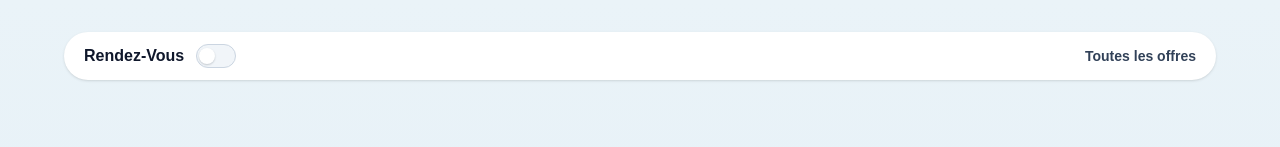
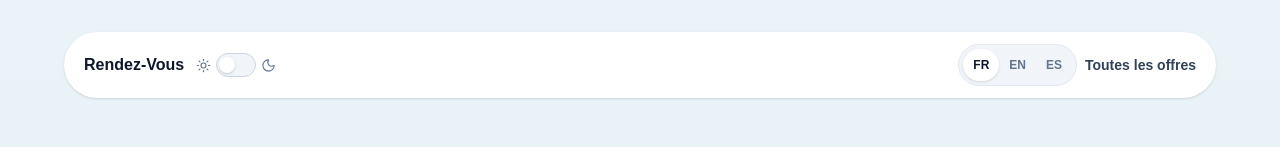
Before and after one commit to pimpudev/rendez-vous, a Next.js app: page /formulaire in a window 1280 px wide. Shown: the top 147 px of the page. Built offline with nearby package versions, Linux system fonts and the light colour scheme; no server answers.

Commit message:
Share language selector across site pages

```diff
--- a/app/admin/admin-header.tsx
+++ b/app/admin/admin-header.tsx
@@ -1,13 +1,17 @@
 import Link from "next/link";
 import ThemeToggle from "../theme-toggle";
+import { LanguageSelector } from "../site-language";
 
 export default function AdminHeader() {
   return (
-    <header className="flex items-center justify-between rounded-full bg-white px-5 py-3 shadow-sm">
+    <header className="flex flex-wrap items-center justify-between gap-3 rounded-full bg-white px-4 py-3 shadow-sm sm:px-5">
       <ThemeToggle />
-      <Link href="/" className="text-sm font-semibold text-slate-700 transition hover:text-red-600">
-        Retour au site
-      </Link>
+      <div className="ml-auto flex items-center gap-2">
+        <LanguageSelector />
+        <Link href="/" className="text-sm font-semibold text-slate-700 transition hover:text-red-600">
+          Retour au site
+        </Link>
+      </div>
     </header>
   );
 }
--- a/app/formulaire/page.tsx
+++ b/app/formulaire/page.tsx
@@ -1,5 +1,6 @@
 import Link from "next/link";
 import ThemeToggle from "../theme-toggle";
+import { LanguageSelector } from "../site-language";
 import ReservationForm from "./reservation-flow";
 
 export default async function ReservationPage({
@@ -15,16 +16,19 @@ export default async function ReservationPage({
   return (
     <main className="site-shell min-h-screen bg-[linear-gradient(180deg,_#EAF3F8_0%,_#DDECF5_45%,_#C9DDEA_100%)] px-6 py-8 text-slate-800 lg:px-8">
       <div className="mx-auto max-w-6xl">
-        <header className="flex items-center justify-between rounded-full bg-white px-5 py-3 shadow-sm">
+        <header className="flex flex-wrap items-center justify-between gap-3 rounded-full bg-white px-4 py-3 shadow-sm sm:px-5">
           <div className="flex items-center gap-3">
             <Link href="/" className="font-bold text-slate-900 transition hover:text-red-600">
               Rendez-Vous
             </Link>
             <ThemeToggle />
           </div>
-          <Link href="/#programs" className="text-sm font-semibold text-slate-700 transition hover:text-red-600">
-            Toutes les offres
-          </Link>
+          <div className="ml-auto flex items-center gap-2">
+            <LanguageSelector />
+            <Link href="/#programs" className="text-sm font-semibold text-slate-700 transition hover:text-red-600">
+              Toutes les offres
+            </Link>
+          </div>
         </header>
 
         <section className="mx-auto max-w-4xl px-2 pb-10 pt-14 text-center sm:pt-16">
--- a/app/globals.css
+++ b/app/globals.css
@@ -246,6 +246,13 @@ button {
   font-weight: 700;
 }
 
+.theme-control {
+  display: inline-flex;
+  flex: 0 0 auto;
+  align-items: center;
+  gap: 0.3rem;
+}
+
 .theme-toggle {
   display: inline-flex;
   width: 2.5rem;
--- a/app/offres/[slug]/page.tsx
+++ b/app/offres/[slug]/page.tsx
@@ -1,6 +1,7 @@
 import Link from "next/link";
 import { notFound } from "next/navigation";
 import ThemeToggle from "../../theme-toggle";
+import { LanguageSelector } from "../../site-language";
 
 const offers = {
   "individuel-professionnel": {
@@ -90,16 +91,19 @@ export default async function OfferPage({
   return (
     <main className="site-shell min-h-screen bg-[linear-gradient(180deg,_#EAF3F8_0%,_#DDECF5_45%,_#C9DDEA_100%)] px-6 py-8 text-slate-800 lg:px-8">
       <div className="mx-auto max-w-6xl">
-        <header className="flex items-center justify-between rounded-full bg-white px-5 py-3 shadow-sm">
+        <header className="flex flex-wrap items-center justify-between gap-3 rounded-full bg-white px-4 py-3 shadow-sm sm:px-5">
           <div className="flex items-center gap-3">
             <Link href="/" className="font-bold text-slate-900 transition hover:text-red-600">
               Rendez-Vous
             </Link>
             <ThemeToggle />
           </div>
-          <Link href="/#programs" className="text-sm font-semibold text-slate-700 transition hover:text-red-600">
-            Toutes les offres
-          </Link>
+          <div className="ml-auto flex items-center gap-2">
+            <LanguageSelector />
+            <Link href="/#programs" className="text-sm font-semibold text-slate-700 transition hover:text-red-600">
+              Toutes les offres
+            </Link>
+          </div>
         </header>
 
         <section className="mx-auto max-w-5xl px-2 pb-14 pt-16 text-center sm:pt-20">
--- a/app/page.tsx
+++ b/app/page.tsx
@@ -3,14 +3,7 @@
 import { useEffect, useState } from "react";
 import Link from "next/link";
 import ThemeToggle from "./theme-toggle";
-
-type Language = "fr" | "en" | "es";
-
-const languageOptions = {
-  fr: { label: "Français" },
-  en: { label: "English" },
-  es: { label: "Español" },
-} satisfies Record<Language, { label: string }>;
+import { LanguageSelector, useSiteLanguage, type SiteLanguage } from "./site-language";
 
 const content = {
   fr: {
@@ -260,7 +253,7 @@ function renderTeacherBio(text: string, teacherName: string) {
 }
 
 export default function Home() {
-  const [lang, setLang] = useState<Language>("fr");
+  const lang: SiteLanguage = useSiteLanguage();
   const [introVisible, setIntroVisible] = useState(true);
   const [introLeaving, setIntroLeaving] = useState(false);
   const t = content[lang];
@@ -296,27 +289,13 @@ export default function Home() {
       <header inert={introVisible} aria-hidden={introVisible} className="mx-auto max-w-6xl px-6 py-6 lg:px-8">
         <div className="grid grid-cols-[minmax(0,1fr)_auto_minmax(0,1fr)] items-center gap-y-2 rounded-full bg-white px-3 py-3 shadow-sm sm:gap-y-0 sm:px-4">
           <div className="col-start-1 row-start-1 justify-self-start">
-            <ThemeToggle language={lang} />
+            <ThemeToggle />
           </div>
           <Link href="#programs" className="col-span-3 row-start-2 justify-self-center whitespace-nowrap rounded-full bg-slate-900 px-2 py-2 text-[11px] font-medium text-white transition hover:bg-slate-700 sm:col-span-1 sm:col-start-2 sm:row-start-1 sm:px-4 sm:text-sm">
             {t.primaryCta}
           </Link>
-          <div className="col-start-3 row-start-1 inline-flex min-w-0 justify-self-end rounded-full border border-slate-200 bg-slate-100 p-1">
-            {(["fr", "en", "es"] as const).map((option) => (
-              <button
-                key={option}
-                type="button"
-                onClick={() => setLang(option)}
-                aria-pressed={lang === option}
-                aria-label={languageOptions[option].label}
-                title={languageOptions[option].label}
-                className={`inline-flex h-7 items-center justify-center rounded-full px-1.5 text-[10px] font-semibold transition sm:h-8 sm:px-2.5 sm:text-xs ${
-                  lang === option ? "bg-white text-slate-900 shadow-sm" : "text-slate-500"
-                }`}
-              >
-                <span>{option.toUpperCase()}</span>
-              </button>
-            ))}
+          <div className="col-start-3 row-start-1 justify-self-end">
+            <LanguageSelector />
           </div>
         </div>
       </header>
--- a/app/programmes/[slug]/page.tsx
+++ b/app/programmes/[slug]/page.tsx
@@ -1,6 +1,7 @@
 import Link from "next/link";
 import { notFound } from "next/navigation";
 import ThemeToggle from "../../theme-toggle";
+import { LanguageSelector } from "../../site-language";
 
 const programs = {
   "a1-a2-debutant": {
@@ -53,16 +54,19 @@ export default async function ProgramPage({
   return (
     <main className="site-shell min-h-screen bg-[linear-gradient(180deg,_#EAF3F8_0%,_#DDECF5_45%,_#C9DDEA_100%)] px-6 py-8 text-slate-800 lg:px-8">
       <div className="mx-auto max-w-6xl">
-        <header className="flex items-center justify-between rounded-full bg-white px-5 py-3 shadow-sm">
+        <header className="flex flex-wrap items-center justify-between gap-3 rounded-full bg-white px-4 py-3 shadow-sm sm:px-5">
           <div className="flex items-center gap-3">
             <Link href="/" className="font-bold text-slate-900 transition hover:text-red-600">
               Rendez-Vous
             </Link>
             <ThemeToggle />
           </div>
-          <Link href="/#programs" className="text-sm font-semibold text-slate-700 transition hover:text-red-600">
-            Tous les programmes
-          </Link>
+          <div className="ml-auto flex items-center gap-2">
+            <LanguageSelector />
+            <Link href="/#programs" className="text-sm font-semibold text-slate-700 transition hover:text-red-600">
+              Tous les programmes
+            </Link>
+          </div>
         </header>
 
         <section className="mx-auto max-w-4xl px-2 pb-20 pt-20 text-center">
--- /dev/null
+++ b/app/site-language.tsx
@@ -0,0 +1,89 @@
+"use client";
+
+import { useEffect, useSyncExternalStore } from "react";
+
+export type SiteLanguage = "fr" | "en" | "es";
+
+const languageStorageKey = "rendez-vous-language";
+const listeners = new Set<() => void>();
+
+const languageOptions: Record<SiteLanguage, { label: string }> = {
+  fr: { label: "Français" },
+  en: { label: "English" },
+  es: { label: "Español" },
+};
+
+function readLanguage(): SiteLanguage {
+  try {
+    const storedLanguage = localStorage.getItem(languageStorageKey);
+    if (storedLanguage === "fr" || storedLanguage === "en" || storedLanguage === "es") {
+      return storedLanguage;
+    }
+  } catch {}
+
+  return "fr";
+}
+
+function subscribe(listener: () => void) {
+  if (typeof window === "undefined") return () => {};
+
+  listeners.add(listener);
+  const handleStorage = () => listener();
+  window.addEventListener("storage", handleStorage);
+
+  return () => {
+    listeners.delete(listener);
+    window.removeEventListener("storage", handleStorage);
+  };
+}
+
+function getLanguageSnapshot() {
+  return typeof window === "undefined" ? "fr" : readLanguage();
+}
+
+function getServerLanguageSnapshot(): SiteLanguage {
+  return "fr";
+}
+
+export function useSiteLanguage(): SiteLanguage {
+  const language = useSyncExternalStore(subscribe, getLanguageSnapshot, getServerLanguageSnapshot);
+
+  useEffect(() => {
+    document.documentElement.lang = language;
+  }, [language]);
+
+  return language;
+}
+
+function setSiteLanguage(language: SiteLanguage) {
+  try {
+    localStorage.setItem(languageStorageKey, language);
+  } catch {}
+
+  if (typeof document !== "undefined") document.documentElement.lang = language;
+  listeners.forEach((listener) => listener());
+}
+
+export function LanguageSelector() {
+  const language = useSiteLanguage();
+
+  return (
+    <div className="inline-flex min-w-0 justify-self-end rounded-full border border-slate-200 bg-slate-100 p-1">
+      {(Object.keys(languageOptions) as SiteLanguage[]).map((option) => (
+        <button
+          key={option}
+          type="button"
+          onClick={() => setSiteLanguage(option)}
+          aria-pressed={language === option}
+          aria-label={languageOptions[option].label}
+          title={languageOptions[option].label}
+          className={`inline-flex h-7 items-center justify-center rounded-full px-1.5 text-[10px] font-semibold transition sm:h-8 sm:px-2.5 sm:text-xs ${
+            language === option ? "bg-white text-slate-900 shadow-sm" : "text-slate-500"
+          }`}
+        >
+          {option.toUpperCase()}
+        </button>
+      ))}
+    </div>
+  );
+}
--- a/app/theme-toggle.tsx
+++ b/app/theme-toggle.tsx
@@ -1,6 +1,8 @@
 "use client";
 
 import { useEffect, useState } from "react";
+import { Moon, Sun } from "lucide-react";
+import { useSiteLanguage } from "./site-language";
 
 const themeStorageKey = "rendez-vous-theme";
 
@@ -25,8 +27,9 @@ const labels = {
   },
 } as const;
 
-export default function ThemeToggle({ language = "fr" }: { language?: keyof typeof labels }) {
+export default function ThemeToggle() {
   const [isDark, setIsDark] = useState(false);
+  const language = useSiteLanguage();
   const text = labels[language];
 
   useEffect(() => {
@@ -52,6 +55,8 @@ export default function ThemeToggle({ language = "fr" }: { language?: keyof type
   }
 
   return (
+    <div className="theme-control">
+      <Sun aria-hidden="true" size={15} strokeWidth={1.8} className="text-slate-500" />
       <button
         type="button"
         role="switch"
@@ -63,5 +68,7 @@ export default function ThemeToggle({ language = "fr" }: { language?: keyof type
       >
         <span className="theme-toggle-thumb" />
       </button>
+      <Moon aria-hidden="true" size={15} strokeWidth={1.8} className="text-slate-500" />
+    </div>
   );
 }
--- a/package.json
+++ b/package.json
@@ -10,6 +10,7 @@
   },
   "dependencies": {
     "@supabase/supabase-js": "^2.117.2",
+    "lucide-react": "^1.55.0",
     "next": "16.3.3",
     "react": "19.2.8",
     "react-dom": "19.2.8"
```
Also changed, not shown: 1 other file (tests, documents, lock files or other folders). Lines whose indentation alone changed are shown as unchanged.
